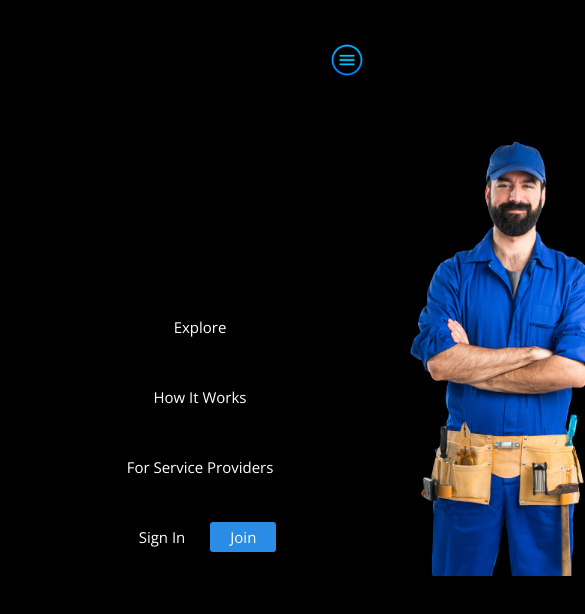
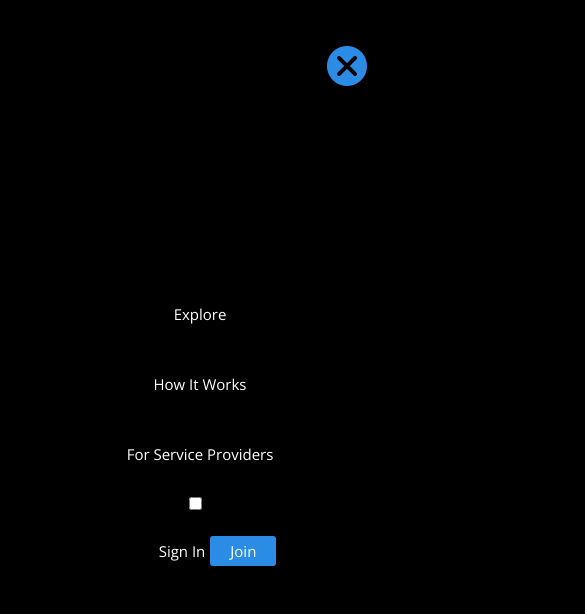
Before and after one commit to a-adeleye/service-list, a plain HTML site: page index.html in a window 390 px wide. Both pictures are taken after a click on the picture 346 px from the left and 60 px from the top of the page. Shown: the top 614 px of the page, 585 px wide, since content can reach past the window. Drawn offline with nearby package versions, Linux system fonts and the light colour scheme.

Commit message:
night mode toggle start

```diff
--- a/index.html
+++ b/index.html
@@ -23,7 +23,9 @@
                   <a href="#">For Service Providers</a>
                 </ul>
               </div>
-
+              <div>
+                <input type="checkbox">
+              </div>
               <div class="sign-in">
                 <ul>
                   <a href="#">Sign In</a>
@@ -32,8 +34,8 @@
               </div>
             </div>
             <div class="menuBtn">
-              <img id="open" src="menu.png" alt="" />
-              <img id="close" src="cancel.png" alt="" />
+              <img id="open" onclick="toggleMenuOpen()" src="menu.png" alt="" />
+              <img id="close" onclick="toggleMenuClose()" src="cancel.png" alt="" />
             </div>
           </nav>
         </div>
@@ -68,5 +70,19 @@
         </div>
       </section>
     </div>
+    <script>
+      function toggleMenuOpen () {
+        document.querySelector('.nav-items').style.width = '100%';
+        document.getElementById('open').style.display = 'none';
+        document.getElementById('close').style.display = 'block';
+      }
+
+      function toggleMenuClose () {
+        document.querySelector('.nav-items').style.width = '0';
+        document.getElementById('open').style.display = 'block';
+        document.getElementById('close').style.display = 'none';
+      }
+
+    </script>
   </body>
 </html>
--- a/style.css
+++ b/style.css
@@ -54,11 +54,14 @@ ul {
 
 a {
   text-decoration: none;
-  margin-right: 40px;
   font-size: 0.8rem;
   padding: 5px 20px;
   border-radius: 3px;
   color: white;
+}
+
+.navigation a {
+  margin-right: 40px;
 }
 
 a:hover{
@@ -151,10 +154,6 @@ input[type="button"] {
   border-radius: 4px;
 }
 
-.menuBtn{
-  z-index: 10;
-}
-
 .menuBtn img {
   display: none;
   height: 48px;
@@ -162,13 +161,18 @@ input[type="button"] {
   cursor: pointer;
 }
 
+
+#close {
+  display: none;
+}
+
 @media only screen and (max-width: 1140px) {
   .hero-image {
     margin-right: 5%;
   }
 
-  a {
-    margin-right: 20px;
+  .navigation a {
+    margin-right: 15px;
   }
 }
 
@@ -210,14 +214,16 @@ input[type="button"] {
 @media only screen and (max-width: 855px) {
   .nav-items {
     position: absolute;
-    width: 100%;
+    width: 0;
     height: 100%;
+    overflow: hidden;
     justify-content: center;
     align-items: center;
-    left: 0;
+    right: 0;
     top: 0;
     background: black;
     flex-direction: column;
+    transition: ease-in 0.2s;
   }
 
   .navigation ul {
@@ -233,20 +239,62 @@ input[type="button"] {
     margin-top: 40px;
   }
 
-  /*
-  nav ul li {
-    margin: 5px;
-  }
-
-  .sign-in li {
-    display: inline-block;
-  } */
-
-  #open {
+#open {
     display: block;
   }
 
-  #close {
+#close{
+  position: absolute;
+  right: 5%;
+  top: 5%;
+  z-index: 10;
+}
+
+.hero-content h1{
+  font-size: 1.7rem;
+}
+
+.searches{
+  flex-wrap: wrap;
+}
+
+}
+
+@media only screen and (max-width: 781px){
+  .hero-image {
     display: none;
   }
+
+  .container {
+   display: flex;
+   justify-content: center;
+   align-items: center;
+  }
+
+.hero-content{
+  width: 80%;
 }
+
+  .hero-text{
+    flex-basis: 100%;
+    text-align: center;
+  }
+}
+
+@media only screen and (max-width: 299px){
+  :root, input, a {
+    font-size: 10px;
+  }
+  input[type="text"] {
+    padding: 6px 12px;
+  }
+  .menuBtn img {
+    height: 30px;
+    width: 30px;
+  }
+
+  .searches{
+    display: none;
+  }
+
+}
```
